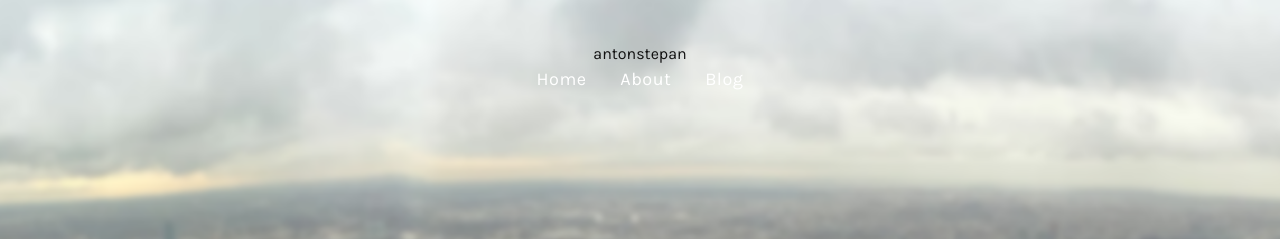
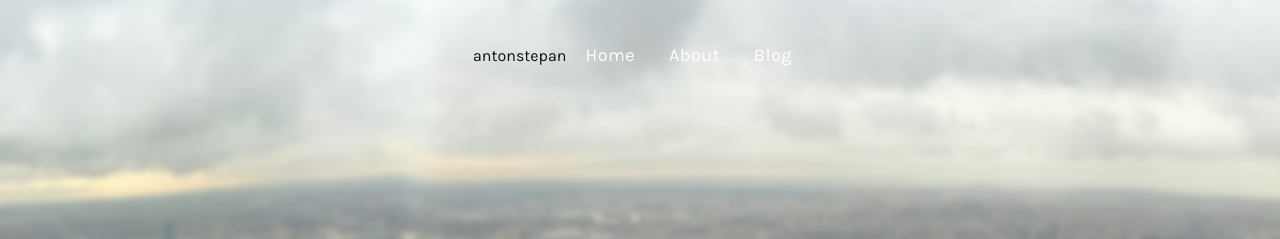
Before and after one commit to asndev/antonstepan-it, a Jekyll site: the page built from index.html, in a window 1280 px wide. Shown: the top 239 px of the page. Built offline with Jekyll 4.4.1, drawn with Linux system fonts in a browser that asks for light colours; nearby versions of some CDN libraries.

Commit message:
added jquery (toberemoved soon). added skeleton for sticky nav on scroll

```diff
--- a/_includes/footer.html
+++ b/_includes/footer.html
@@ -31,3 +31,5 @@
   </div>
 
 </footer>
+<script src="//ajax.googleapis.com/ajax/libs/jquery/1.10.2/jquery.min.js"></script>
+<script src="/assets/js/main.js"></script>
--- a/_includes/head.html
+++ b/_includes/head.html
@@ -8,7 +8,7 @@
   <meta name="author" content="{{ site.name }}" />
 
   <link href='https://fonts.googleapis.com/css?family=Karla:400,700' rel='stylesheet' type='text/css'>
-  <link rel="stylesheet" href="{{ "/css/main.css" | prepend: site.baseurl }}">
+  <link rel="stylesheet" href="{{ "/assets/css/main.css" | prepend: site.baseurl }}">
   <link rel="canonical" href="{{ page.url | replace:'index.html','' | prepend: site.baseurl | prepend: site.url }}">
   <link rel="alternate" type="application/rss+xml" title="{{ site.title }}" href="{{ "/feed.xml" | prepend: site.baseurl | prepend: site.url }}">
 </head>
--- a/_includes/hero.html
+++ b/_includes/hero.html
@@ -1,13 +1,9 @@
 <header class="hero full-width">
     <div class="header-nav">
         <div class="wrapper">
-            <nav class="">
-            <div class="row">
-                <div class="logo text-center">
+            <nav class="nav">
+                <div class="row text-center">
                         antonstepan
-                </div>
-            </div>
-            <div class="row text-center">
                     <a href="{{ site.baseurl }}/">Home</a>
                     {% for my_page in site.pages %}
                       {% if my_page.title %}
--- a/_sass/_layout.scss
+++ b/_sass/_layout.scss
@@ -29,6 +29,11 @@
     background: #16222A;
     background: -webkit-linear-gradient(to left, #16222A , #3A6073);
     background: linear-gradient(to left, #16222A , #3A6073);
+}
+
+.nav-sticky {
+    position: fixed;
+    background-color: '#fff';
 }
 
 .header-nav {
--- /dev/null
+++ b/assets/js/main.js
@@ -0,0 +1,12 @@
+
+$(window).scroll(function() {
+  var header = $('header').height();
+  var navigation = $('nav');
+  var navSticky = 'nav-sticky';
+
+  if ($(this).scrollTop() > header) {
+    navigation.addClass(navSticky);
+  } else {
+    navigation.removeClass(navSticky);
+  }
+});
```
Also changed, not shown: assets/css/main.scss (renamed from css/main.scss), assets/images/nyc-hero.jpg (renamed from images/nyc-hero.jpg), assets/images/nyc-hero.png (renamed from images/nyc-hero.png). Lines whose indentation alone changed are shown as unchanged.
